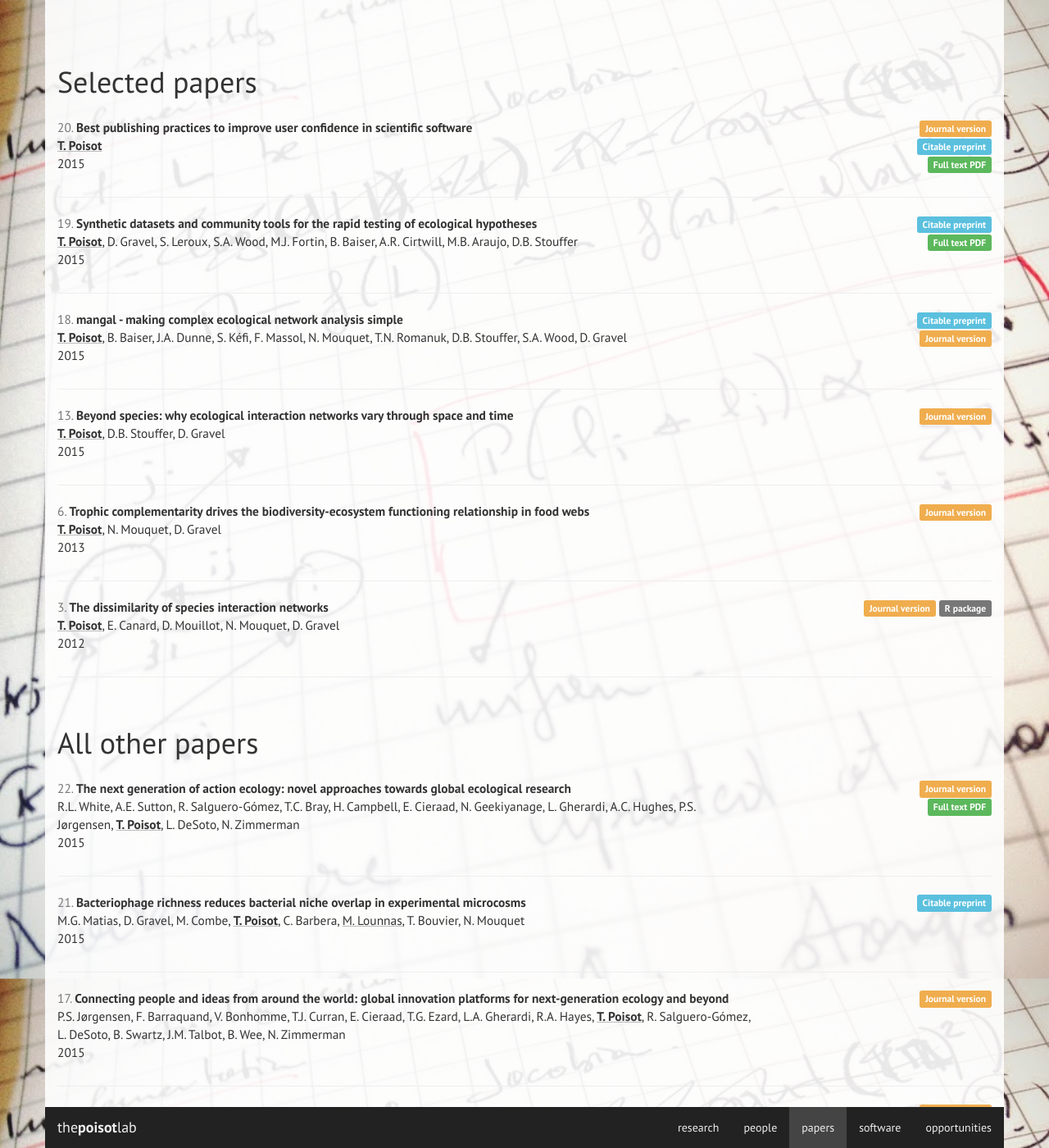
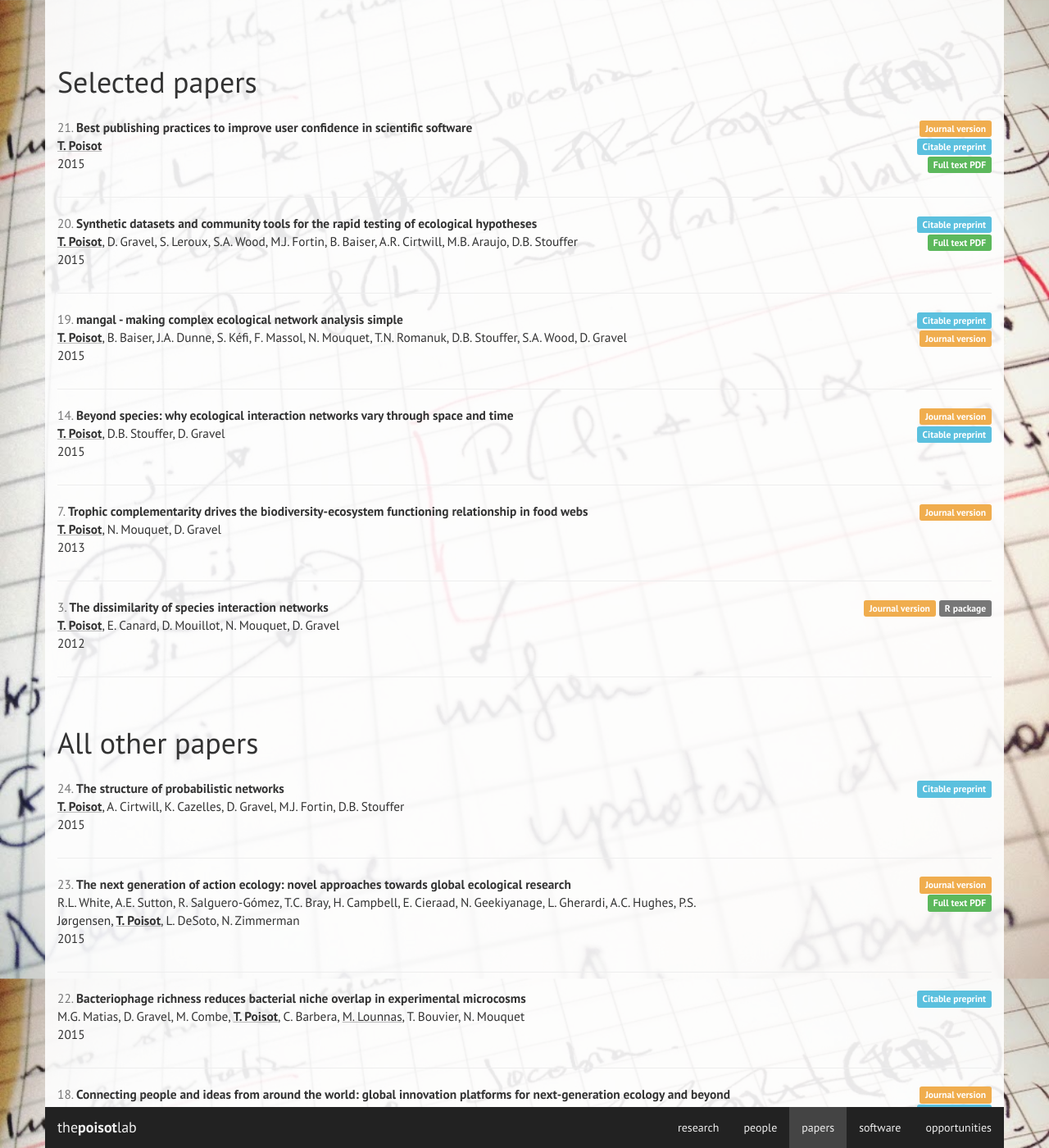
Before and after one commit to evadelmas/poisotlab.github.io, a Jekyll site: the page built from papers.md, in a window 1280 px wide and 1400 px high. Shown: the whole window at 82% size. Built offline with Jekyll 4.4.1, drawn with Linux system fonts in a browser that asks for light colours; nearby versions of some CDN libraries; some web fonts are replaced; a script that is not in the unit is left out; some of the changed text lies outside the part shown.

Commit message:
New papers + news

```diff
--- a/_data/papers.yml
+++ b/_data/papers.yml
@@ -1,3 +1,17 @@
+- title: "The structure of probabilistic networks"
+  key: poisot2015proba
+  authors:
+    - name: T. Poisot
+      type: pi
+    - name: A. Cirtwill
+    - name: K. Cazelles
+    - name: D. Gravel
+    - name: M.J. Fortin
+    - name: D.B. Stouffer
+  labels:
+    - type: preprint
+      doi: 10.1101/016485
+  date: 2015
 - title: "The next generation of action ecology: novel approaches towards global ecological research"
   key: innge2015action
   authors:
@@ -118,6 +132,8 @@
     - type: published
       doi: 10.1890/ES14-00198.1
       in: Ecosphere
+    - type: preprint
+      doi: 10.1101/012666
 - title: "The spread of a novel behaviour in wild chimpanzees: new insights into the ape cultural mind"
   authors:
     - name: T. Gruber
@@ -166,6 +182,8 @@
     - type: published
       doi: 10.1111/oik.01719
       in: Oikos
+    - type: preprint
+      doi: 10.1101/001677
 - title: "BiMAT: a MATLAB &reg; package to facilitate the analysis and visualization of bipartite networks"
   date: 2015
   authors:
@@ -252,6 +270,19 @@
     - type: published
       in: Ecology Letters
       doi: 10.1111/ele.12118
+- title: Inferring food web structure from predator-prey body size relationships.
+  date: 2013
+  authors:
+    - name: D. Gravel
+    - name: T. Poisot
+      type: pi
+    - name: C. Albouy
+    - name: L. Velez
+    - name: D. Mouillot
+  labels:
+    - type: published
+      in: Methods in Ecology & Evolution
+      doi: 10.1111/2041-210X.12103
 - title: "The structure of natural microbial enemy-victim networks"
   date: 2013
   authors:
--- a/papers.md
+++ b/papers.md
@@ -18,7 +18,6 @@ nav: papers
 
 
 {% comment %}
-D.&nbsp;Gravel, **T. Poisot**, C. Albouy, L. Velez & D. Mouillot (2013) Inferring food web structure from predator-prey body size relationships. *Methods in Ecology & Evolution*. [pdf]({{ site.url }}/reprints/gravel_mee_niche.pdf).
 
 D. Gravel, **T. Poisot** & P. Desjardins-Proulx (2013) Using neutral theory to reveal the contribution of meta-community processes to assembly in complex landscapes. *Journal of Limnology*. [github](https://github.com/DominiqueGravel/ms_neutral_theory), [pdf]({{site.url}}/reprints/gravel_limno_neutrality.pdf).
 
```
Also changed, not shown: _posts/2015-08-20-probabilistic-measures.md (added, +19 -0 lines).
